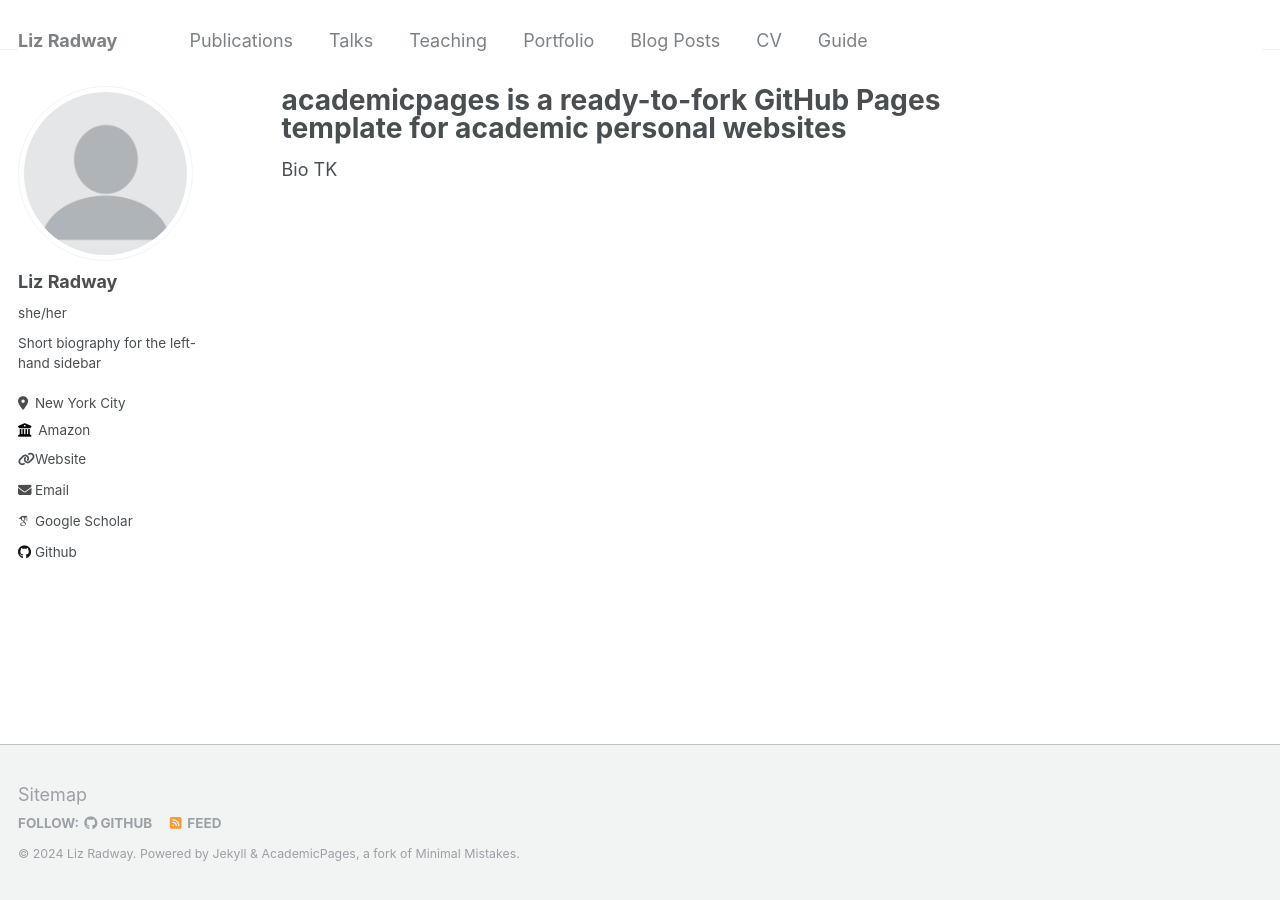
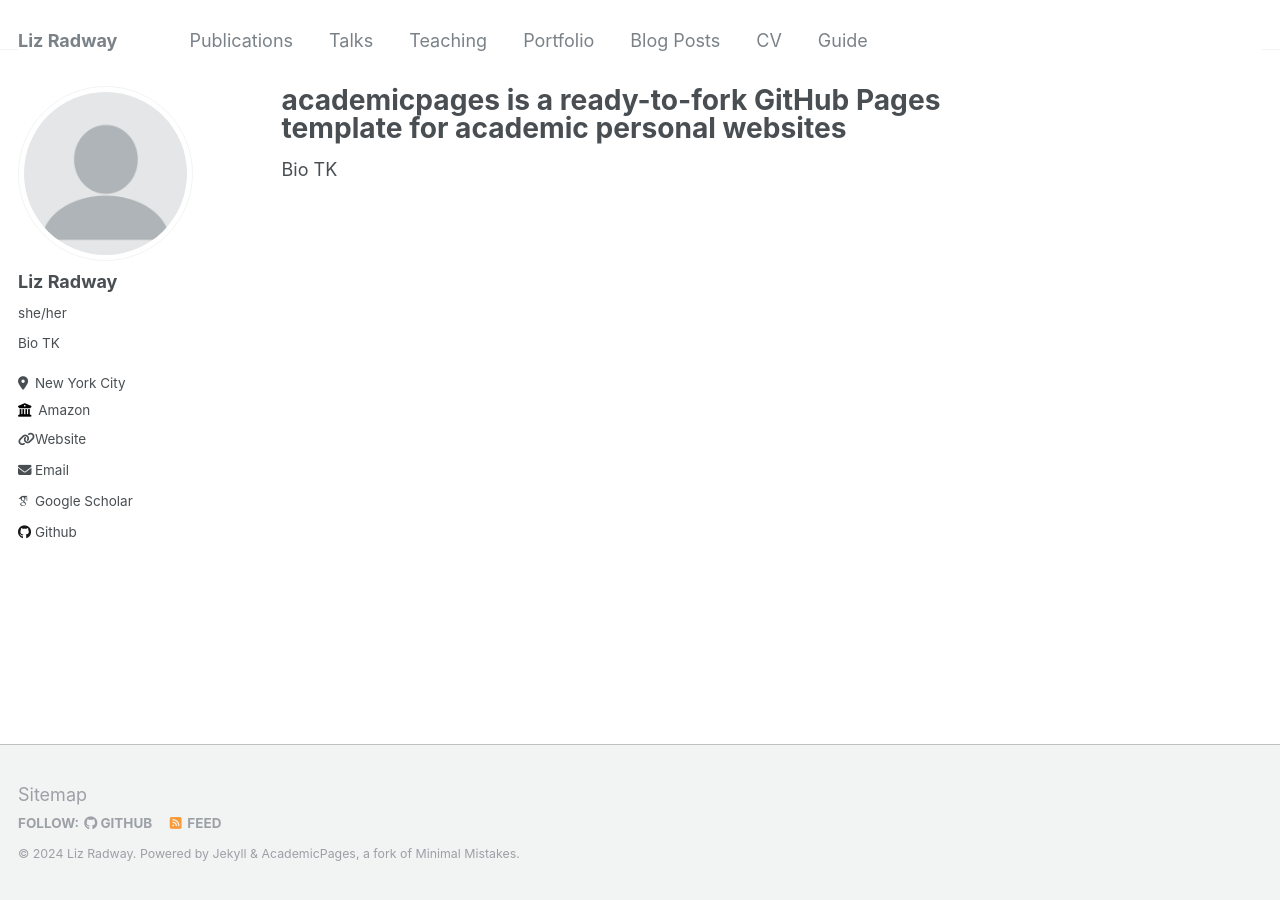
Before and after one commit to lizradway/lizradway.github.io, a Jekyll site: the page built from _pages/about.md, in a window 1280 px wide. Built offline with Jekyll 4.4.1, drawn with Linux system fonts in a browser that asks for light colours; some web fonts are replaced.

```diff
--- a/_config.yml
+++ b/_config.yml
@@ -24,7 +24,7 @@ author:
   avatar           : "profile.png"
   name             : "Liz Radway"
   pronouns         : "she/her"
-  bio              : "Short biography for the left-hand sidebar"
+  bio              : "Bio TK"
   location         : "New York City"
   employer         : "Amazon"
   uri              : "lizradway.github.io"
```
